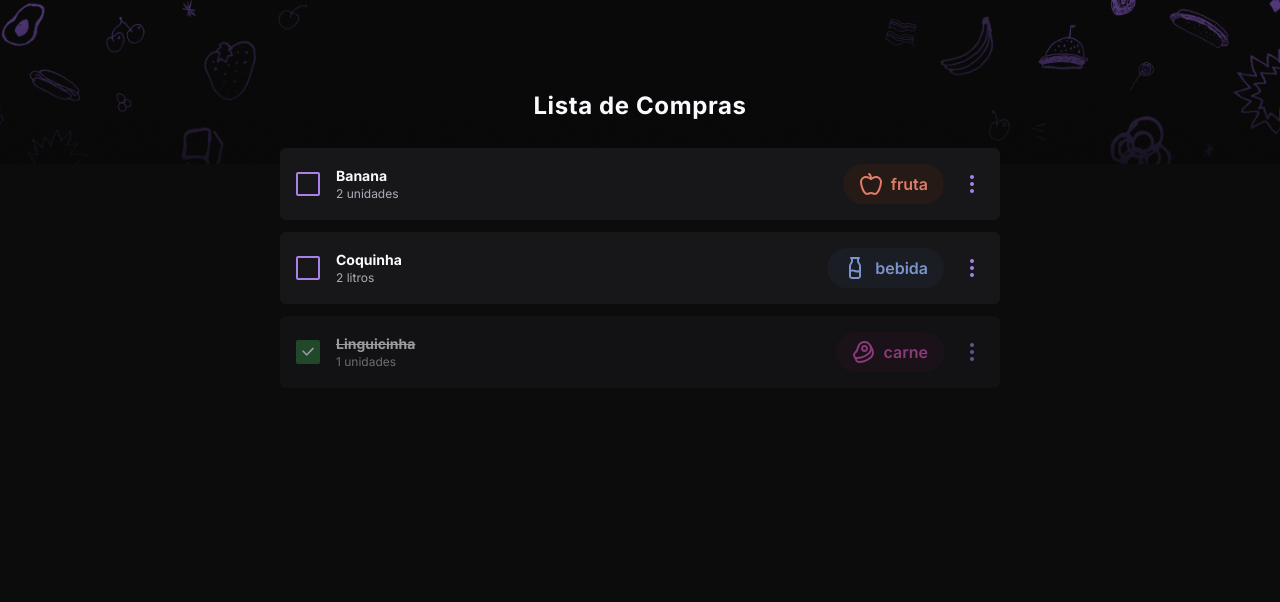
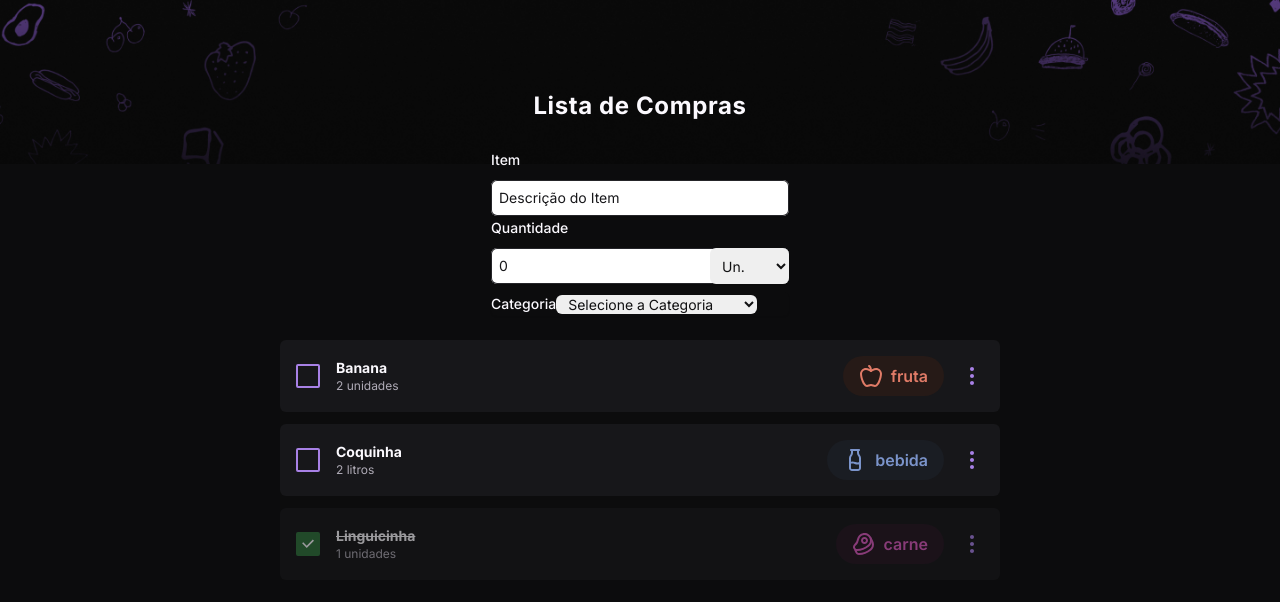
Before and after one commit to celso-rodrigo/checklist-de-lista-de-compras, a React (Vite) app: page / in a window 1280 px wide. Shown: the top 602 px of the page. Built offline with nearby package versions, Linux system fonts and the light colour scheme.

Commit message:
feat: created form component

```diff
--- a/package.json
+++ b/package.json
@@ -15,6 +15,7 @@
     "react-svg": "^16.1.22"
   },
   "devDependencies": {
+    "@tailwindcss/forms": "^0.5.6",
     "@types/react": "^18.2.15",
     "@types/react-dom": "^18.2.7",
     "@typescript-eslint/eslint-plugin": "^6.0.0",
--- a/src/App.tsx
+++ b/src/App.tsx
@@ -1,3 +1,4 @@
+import Form from './components/Form'
 import Item from './components/Item'
 import CategoryEnum from './enums/CategoryEnum'
 
@@ -11,9 +12,9 @@ function App() {
         Lista de Compras
       </h1>
 
-      <div
-        className='flex flex-col gap-3'
-      >
+      <Form />
+
+      <div className='flex flex-col gap-3'>
         <Item
           itemBought={false}
           itemName='Banana'
--- /dev/null
+++ b/src/components/CategoryInput.tsx
@@ -0,0 +1,37 @@
+// import bakeryIcon from '../assets/bakeryIcon.svg'
+// import drinkIcon from '../assets/drinkIcon.svg'
+// import fruitIcon from '../assets/fruitIcon.svg'
+// import meatIcon from '../assets/meatIcon.svg'
+// import vegetableIcon from '../assets/vegetableIcon.svg'
+
+// import { ReactSVG } from 'react-svg'
+
+import CategoryEnum from '../enums/CategoryEnum'
+
+function CategoryInput() {
+  return (
+    <div className='mt-2 rounded-md shadow-sm inset-y-0 right-0 flex items-center'>
+      <label
+        htmlFor='category'
+        className='block text-sm font-medium leading-6 text-gray-100'
+      >
+        Categoria
+      </label>
+      <select
+        id='category'
+        name='category'
+        className='h-full rounded-md border-0 bg-transparent py-0 pl-2 pr-7 text-gray-500 focus:ring-2 focus:ring-inset focus:ring-indigo-600 sm:text-sm'
+      >
+        <option>Selecione a Categoria</option>
+
+        <option value={CategoryEnum.padaria}>Padaria</option>
+        <option value={CategoryEnum.legume}>Legume</option>
+        <option value={CategoryEnum.carne}>Carne</option>
+        <option value={CategoryEnum.fruta}>Fruta</option>
+        <option value={CategoryEnum.bebida}>Bebida</option>
+      </select>
+    </div>
+  )
+}
+
+export default CategoryInput
--- /dev/null
+++ b/src/components/Form.tsx
@@ -0,0 +1,15 @@
+import ItemInput from './ItemInput'
+import QuantityInput from './QuantityInput'
+import CategoryInput from './CategoryInput'
+
+function Form() {
+  return (
+    <form action='#'>
+      <ItemInput />
+      <QuantityInput />
+      <CategoryInput />
+    </form>
+  )
+}
+
+export default Form
--- /dev/null
+++ b/src/components/ItemInput.tsx
@@ -0,0 +1,23 @@
+function ItemInput() {
+  return (
+    <div>
+      <label
+        htmlFor='item'
+        className='block text-sm font-medium leading-6 text-gray-100'
+      >
+        Item
+      </label>
+      <div className='relative mt-2 rounded-md shadow-sm'>
+        <input
+          type='text'
+          name='item'
+          id='item'
+          className='block w-full rounded-md border-0 py-1.5 pl-2 pr-20 text-gray-900 ring-1 ring-inset ring-gray-300 placeholder:text-gray-400 focus:ring-2 focus:ring-inset focus:ring-indigo-600 sm:text-sm sm:leading-6'
+          placeholder='Descrição do Item'
+        />
+      </div>
+    </div>
+  )
+}
+
+export default ItemInput
--- /dev/null
+++ b/src/components/QuantityInput.tsx
@@ -0,0 +1,39 @@
+import MeasureEnum from '../enums/MeasureEnum'
+
+function QuantityInput() {
+  return (
+    <div>
+      <label
+        htmlFor='quantidade'
+        className='block text-sm font-medium leading-6 text-gray-100'
+      >
+        Quantidade
+      </label>
+      <div className='relative mt-2 rounded-md shadow-sm'>
+        <input
+          type='text'
+          name='quantidade'
+          id='quantidade'
+          className='block w-full rounded-md border-0 py-1.5 pl-2 pr-20 text-gray-900 ring-1 ring-inset ring-gray-300 placeholder:text-gray-400 focus:ring-2 focus:ring-inset focus:ring-indigo-600 sm:text-sm sm:leading-6'
+          placeholder='0'
+        />
+        <div className='absolute inset-y-0 right-0 flex items-center'>
+          <label htmlFor='measure' className='sr-only'>
+            Unidade de Medida
+          </label>
+          <select
+            id='measure'
+            name='measure'
+            className='block h-full rounded-md border-0 bg-transparent py-0 pl-2 pr-7 text-gray-500 focus:ring-2 focus:ring-inset focus:ring-indigo-600 sm:text-sm'
+          >
+            <option value={MeasureEnum.unidade}>Un.</option>
+            <option value={MeasureEnum.litros}>L</option>
+            <option value={MeasureEnum.kg}>Kg</option>
+          </select>
+        </div>
+      </div>
+    </div>
+  )
+}
+
+export default QuantityInput
--- /dev/null
+++ b/src/enums/MeasureEnum.ts
@@ -0,0 +1,7 @@
+enum MeasureEnum {
+  'unidade' = 'unidade',
+  'litros' = 'litros',
+  'kg' = 'kg',
+}
+
+export default MeasureEnum
--- a/tailwind.config.js
+++ b/tailwind.config.js
@@ -4,7 +4,7 @@ export default {
   theme: {
     colors: {
       'purple-light': '#A881E6',
-      'purple': '#7450AC',
+      purple: '#7450AC',
       'purple-dark': '#523480',
 
       'gray-100': '#FBF9FE',
@@ -15,13 +15,13 @@ export default {
       'gray-600': '#0C0C0D',
 
       'sucess-light': '#4E995E',
-      'sucess': '#2F723D',
+      sucess: '#2F723D',
 
-      'pink': '#DB5BBF',
-      'orange': '#E07B67',
-      'yellow': '#BB9F3A',
-      'green': '#8CAD51',
-      'blue': '#7B94CB',
+      pink: '#DB5BBF',
+      orange: '#E07B67',
+      yellow: '#BB9F3A',
+      green: '#8CAD51',
+      blue: '#7B94CB',
       'pink-dark': '#251622',
       'orange-dark': '#261A17',
       'yellow-dark': '#211E12',
@@ -30,12 +30,12 @@ export default {
     },
     extend: {
       fontFamily: {
-        'inter': ['Inter', 'sans-serif'],
+        inter: ['Inter', 'sans-serif'],
       },
       backgroundImage: {
-        'header': "url('/src/assets/cover.jpg')",
+        header: "url('/src/assets/cover.jpg')",
       },
     },
   },
-  plugins: [],
+  plugins: [import('@tailwindcss/forms')],
 }
```
Also changed, not shown: 1 other file (tests, documents, lock files or other folders).
